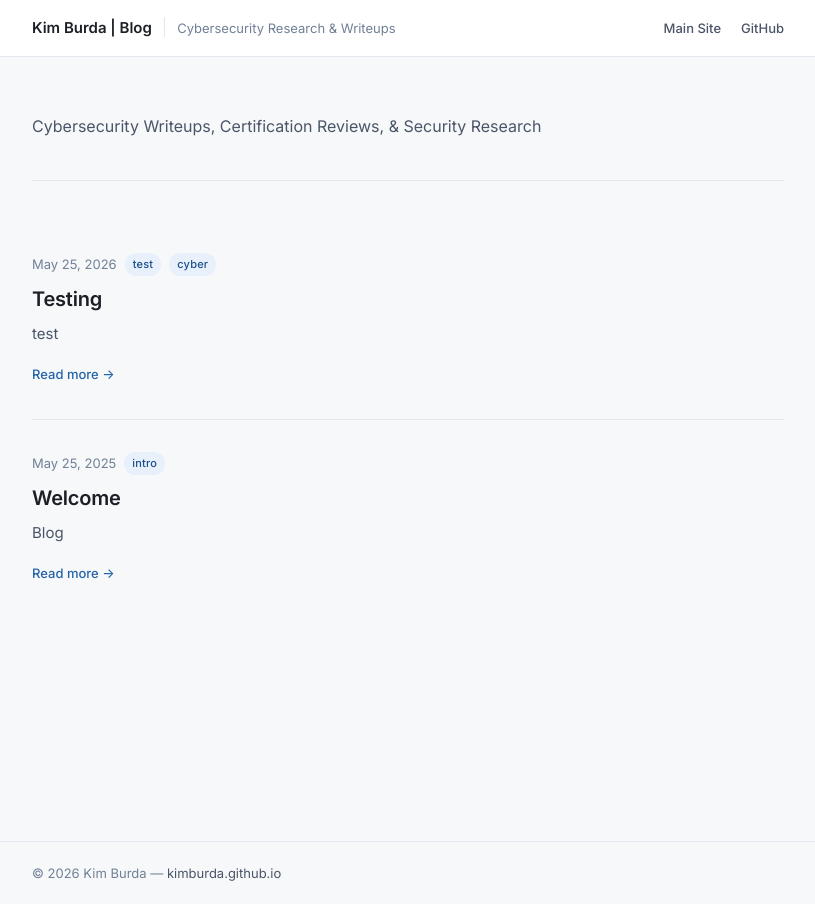
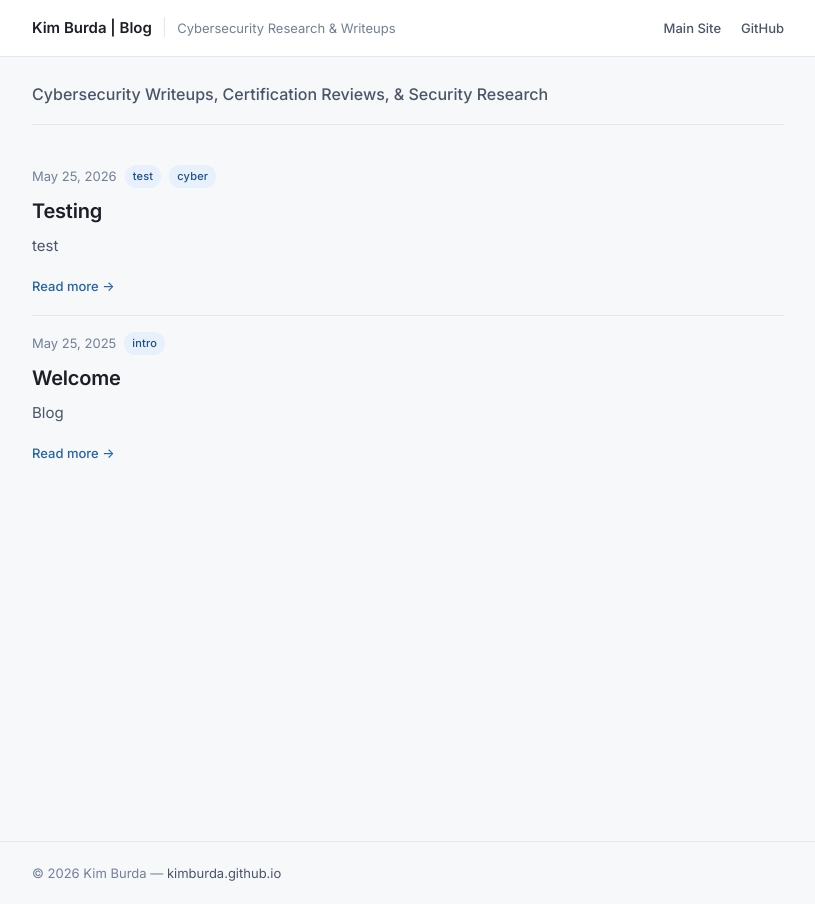
Before and after one commit to kimburda/blog, a Jekyll site: the page built from index.md, in a window 1280 px wide. Shown: the whole page, without its empty margins (232-1047 px from the left). Built offline with Jekyll 4.4.1, drawn with Linux system fonts in a browser that asks for light colours.

Commit message:
Update style.css

```diff
--- a/assets/css/style.css
+++ b/assets/css/style.css
@@ -107,17 +107,16 @@ a:hover { text-decoration: underline; }
 }
 
 .home-hero {
-  padding: 56px 0 40px;
+  padding: 24px 0 16px;
   border-bottom: 1px solid var(--grey-border);
-  margin-bottom: 40px;
+  margin-bottom: 24px;
 }
 
-.home-hero h1 {
-  font-size: 28px;
-  font-weight: 600;
-  color: var(--grey-dark);
-  margin-bottom: 8px;
-  letter-spacing: -0.3px;
+.hero-sub {
+  font-size: 18px;
+  font-weight: 500;
+  color: var(--grey-mid);
+  max-width: 520px;
 }
 
 .hero-sub {
@@ -133,7 +132,7 @@ a:hover { text-decoration: underline; }
 }
 
 .post-card {
-  padding: 32px 0;
+  padding: 16px 0;
   border-bottom: 1px solid var(--grey-border);
 }
 
```
